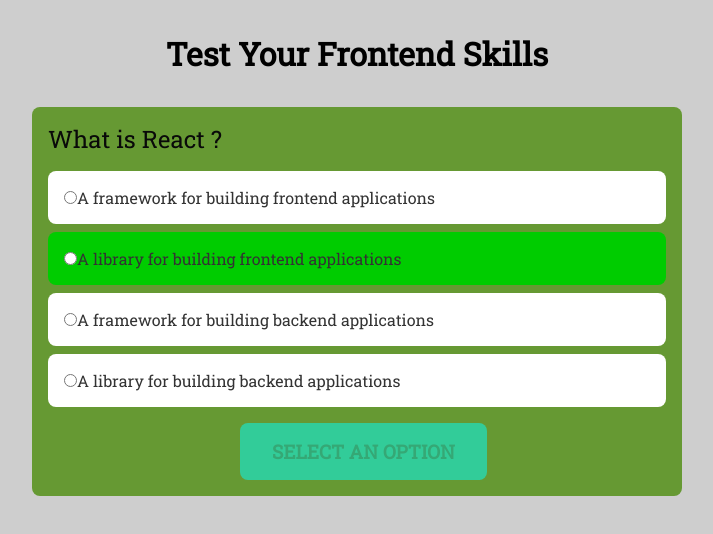
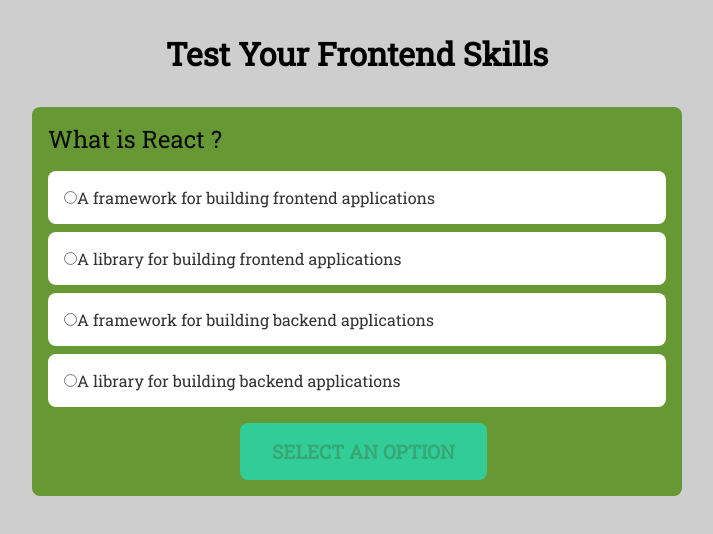
Before and after one commit to Inaboya/quiz_app, a Vue app: page / in a window 1280 px wide. Shown: the top 534 px of the page, without its empty margins (283-996 px from the left). Built offline with nearby package versions, Linux system fonts and the light colour scheme.

Commit message:
make changes

```diff
--- a/src/App.vue
+++ b/src/App.vue
@@ -128,7 +128,7 @@
           v-for="(option, index) in getCurrentQuestions.options"
           :key="index"
           :class="`option ${
-            getCurrentQuestions.answer == index
+            getCurrentQuestions.selected == index
               ? index == getCurrentQuestions.answer
                 ? 'correct'
                 : 'incorrect'
```
